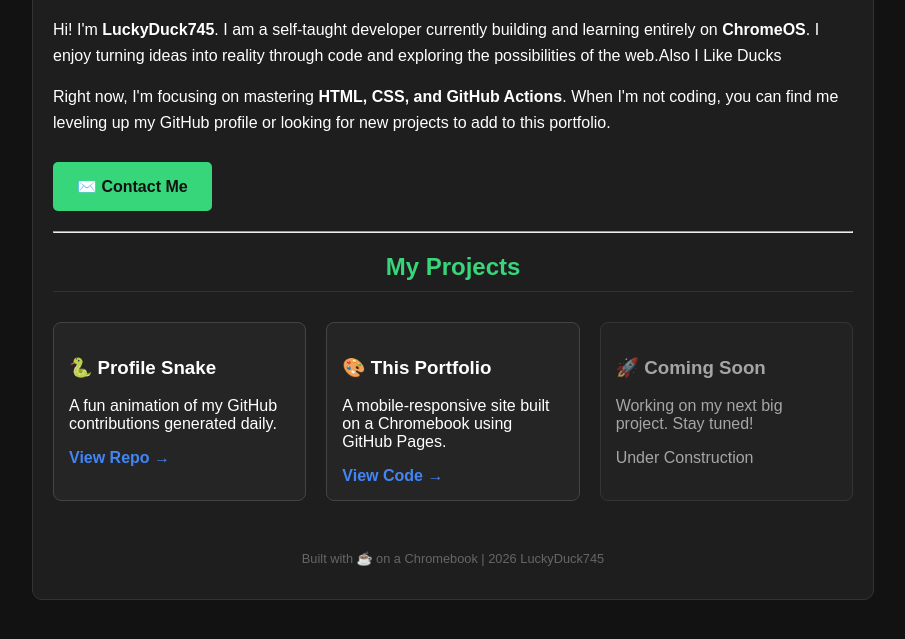
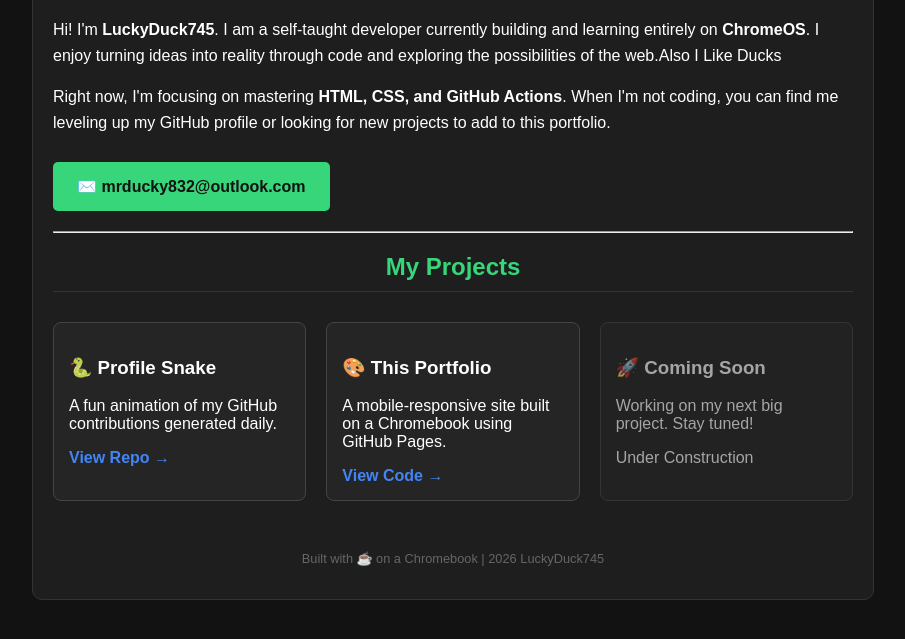
Before and after one commit to LuckyDuck745/My-Portfolio, a plain HTML site: page index.html in a window 1280 px wide. Shown: the part 211-850 px from the top of the page, without its empty margins (187-1092 px from the left). Drawn offline with Linux system fonts and the light colour scheme.

Commit message:
Update index.html

```diff
--- a/index.html
+++ b/index.html
@@ -55,7 +55,7 @@
                 When I'm not coding, you can find me leveling up my GitHub profile
                 or looking for new projects to add to this portfolio.
             </p>
-            <a href="mailto:YOUR_EMAIL@gmail.com" class="btn">✉️ Contact Me</a>
+            <a href="mailto:YOUR_EMAIL@gmail.com" class="btn">✉️ mrducky832@outlook.com</a>
         </div>
 
         <hr>
```
